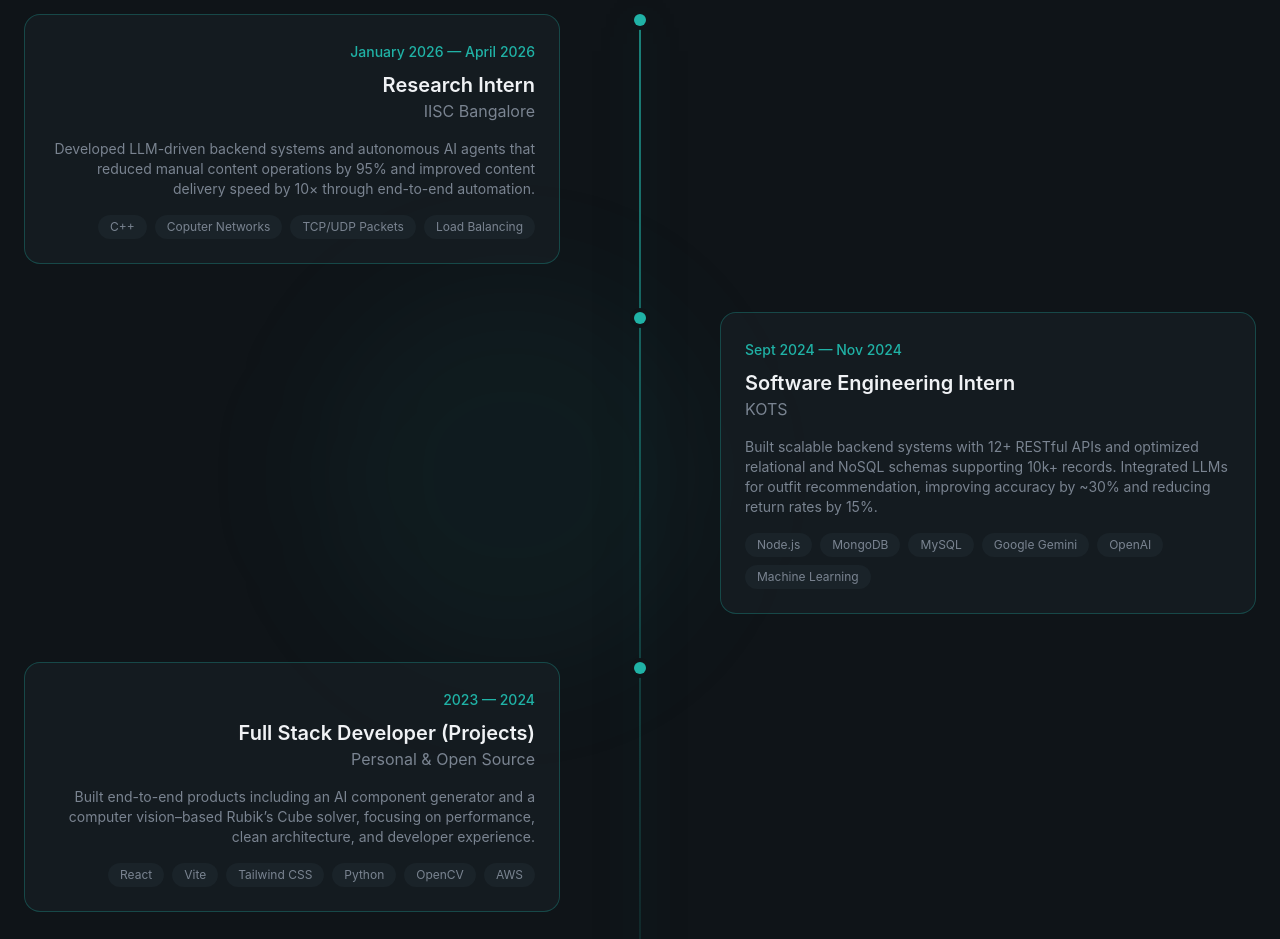
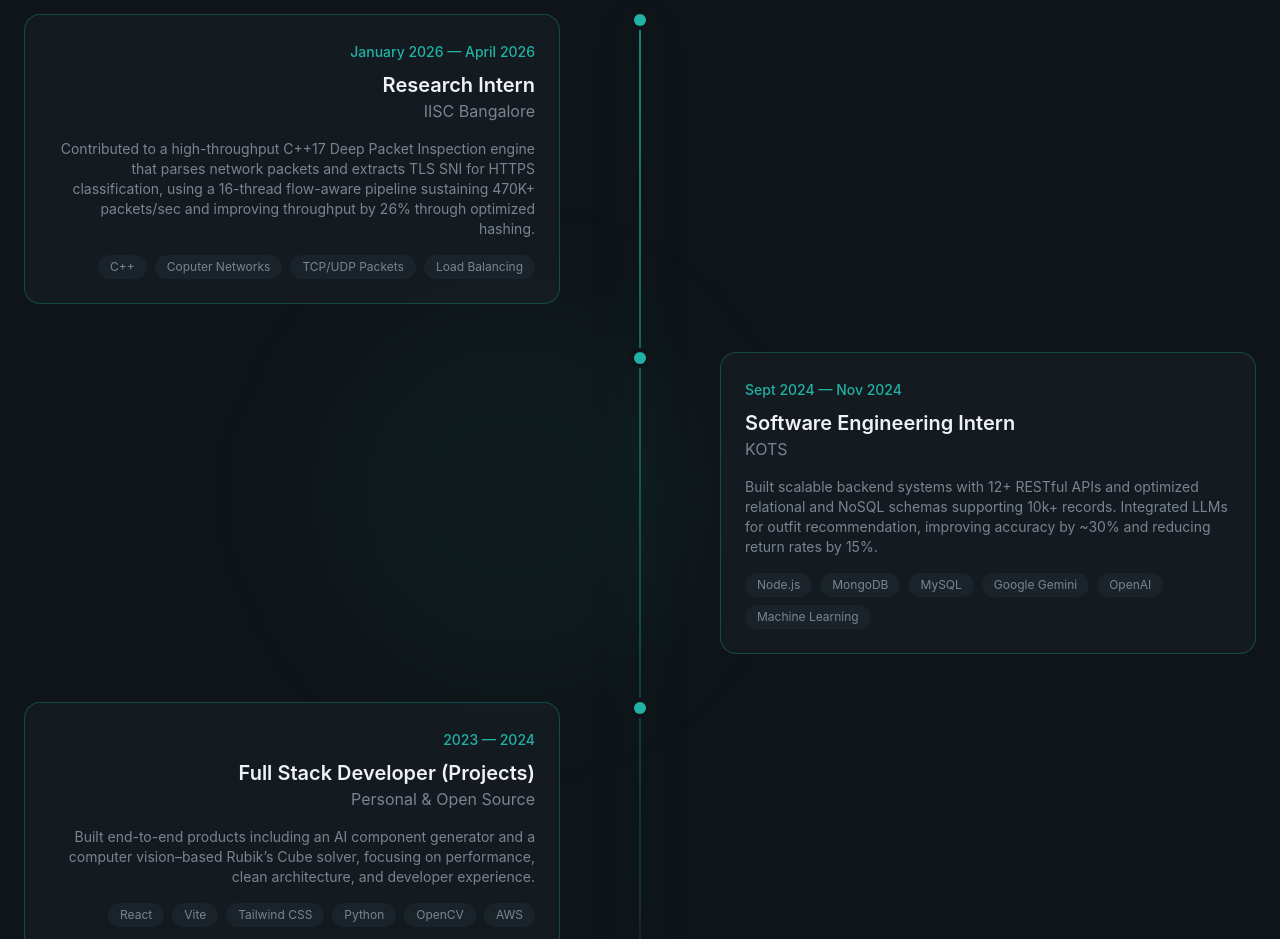
Before and after one commit to SUPAM07/PORTFOLIO-WEBSITE, a React (Vite) app: page / in a window 1280 px wide. Shown: the part 4140-5079 px from the top of the page. Built offline with nearby package versions, Linux system fonts and the light colour scheme.

Commit message:
“fixed”

```diff
--- a/src/sections/Experience.jsx
+++ b/src/sections/Experience.jsx
@@ -4,7 +4,7 @@ const experiences = [
     role: "Research Intern",
     company: "IISC Bangalore",
     description:
-      "Developed LLM-driven backend systems and autonomous AI agents that reduced manual content operations by 95% and improved content delivery speed by 10× through end-to-end automation.",
+      "Contributed to a high-throughput C++17 Deep Packet Inspection engine that parses network packets and extracts TLS SNI for HTTPS classification, using a 16-thread flow-aware pipeline sustaining 470K+ packets/sec and improving throughput by 26% through optimized hashing.",
     technologies: [
       "C++",
       "Coputer Networks",
```
